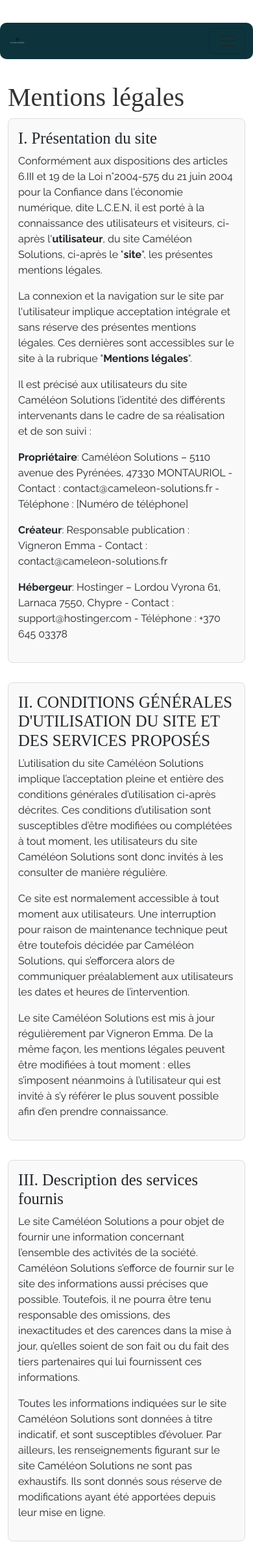
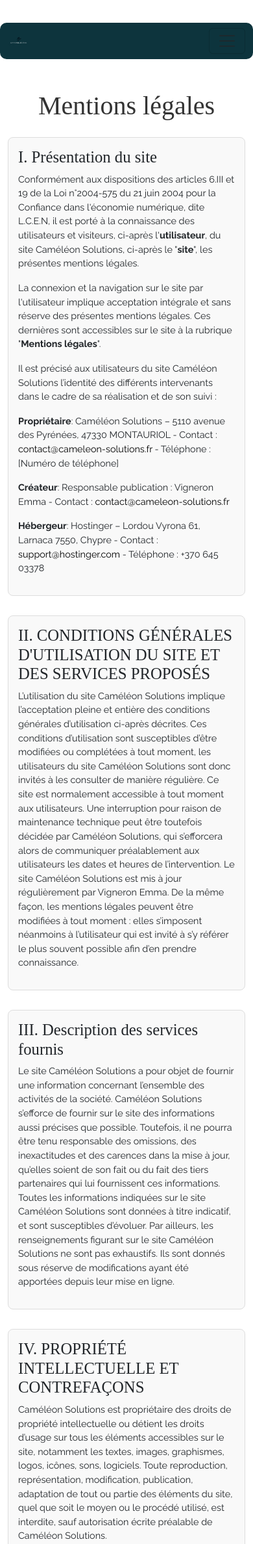
Before and after one commit to EmmaVgn/cameleonwebsite, a Symfony app: template templates/home/legal.html.twig in a window 390 px wide. Shown: the top 2376 px of the page at 65% size. Run offline with Twig, Linux system fonts and the light colour scheme; the template is opened without the code that fills it, so the values that code supplies are empty; style sheets or scripts are compiled from the project's sources; some libraries are stand-ins or nearby versions; some web fonts are replaced.

Commit message:
responsiv MAJ

```diff
--- a/assets/styles/app.css
+++ b/assets/styles/app.css
@@ -111,6 +111,12 @@ h4 {
   margin-right: 15px;
 }
 
+.logo {
+  width: 9%;
+  max-width: 200px;
+  height: auto;
+}
+
 /*--------------------------------------------------------------
 # Footer
 --------------------------------------------------------------*/
@@ -1094,13 +1097,11 @@ h4 {
 /*--------------------------------------------------------------
 # Responsive
 --------------------------------------------------------------*/
-/*HOMEPAGE TAILLE TABLETTES PAYASAGR*/
+
+/* HOMEPAGE TAILLE TABLETTES ET MOBILES */
 @media (max-width: 1024px) {
-  .logo {
-    width: 8% !important;
-  }
   .line {
-    font-size: 2rem;
+    font-size: 1.4rem;
     position: relative;
     left: -25%;
   }
@@ -1200,16 +1189,62 @@ h4 {
   .project-description {
     font-size: 1rem;
   }
+
+  .content-box {
+    width: 100%;
+    margin-bottom: 20px;
+  }
+
+  .content-box {
+    width: 100%;
+    margin-bottom: 15px;
+  }
+
+  h4 {
+    font-size: 1.5rem;
+  }
+
+  p {
+    font-size: 0.9rem;
+  }
+
+  @media (max-width: 768px) {
+    .popup {
+      width: 90%;
+      padding: 15px;
+    }
+
+    .popup h4 {
+      font-size: 1.2rem;
+    }
+
+    .popup p {
+      font-size: 0.85rem;
+    }
+  }
 }
 
-/*Contact*/
+/* CONTACT SECTION */
 @media (max-width: 768px) {
   .contact-content .row {
     flex-direction: column;
   }
+
+  .service-contact-section h2 {
+    font-size: 1.5rem;
+  }
+
+  .service-contact-section p {
+    font-size: 0.9rem;
+  }
+
+  .service-contact-section .btn-primary {
+    padding: 0.5rem 1rem;
+    font-size: 0.9rem;
+  }
 }
 
-/*Picto*/
+/* PICTO SECTION */
 @media (max-width: 768px) {
   .avt_container {
     flex-direction: column;
--- a/templates/home/legal.html.twig
+++ b/templates/home/legal.html.twig
@@ -3,89 +3,75 @@
 {% endblock %}
 {% block body %}
 	<body id="privacy-policy">
-		<div class="container mt-7">
-			<h1 class="title">Mentions légales</h1>
+		<div class="container mt-5">
+			<h1 class="title text-center">Mentions légales</h1>
 
-			<div class="legal-article">
+			<div class="legal-article mt-4">
 				<h2>I. Présentation du site</h2>
 				<p>Conformément aux dispositions des articles 6.III et 19 de la Loi n°2004-575 du 21 juin 2004 pour la Confiance dans l'économie numérique, dite L.C.E.N, il est porté à la connaissance des utilisateurs et visiteurs, ci-après l'<strong>utilisateur</strong>, du site Caméléon Solutions, ci-après le "<strong>site</strong>", les présentes mentions légales.</p>
 				<p>La connexion et la navigation sur le site par l'utilisateur implique acceptation intégrale et sans réserve des présentes mentions légales. Ces dernières sont accessibles sur le site à la rubrique "<strong>Mentions légales</strong>".</p>
 				<p>Il est précisé aux utilisateurs du site Caméléon Solutions l’identité des différents intervenants dans le cadre de sa réalisation et de son suivi :</p>
 				<p>
-					<strong>Propriétaire</strong>: Caméléon Solutions – 5110 avenue des Pyrénées, 47330 MONTAURIOL - Contact : contact@cameleon-solutions.fr - Téléphone : [Numéro de téléphone]</p>
+					<strong>Propriétaire</strong>: Caméléon Solutions – 5110 avenue des Pyrénées, 47330 MONTAURIOL - Contact :
+					<a href="mailto:contact@cameleon-solutions.fr">contact@cameleon-solutions.fr</a>
+					- Téléphone : [Numéro de téléphone]
+				</p>
 				<p>
-					<strong>Créateur</strong>: Responsable publication : Vigneron Emma - Contact : contact@cameleon-solutions.fr</p>
+					<strong>Créateur</strong>: Responsable publication : Vigneron Emma - Contact :
+					<a href="mailto:contact@cameleon-solutions.fr">contact@cameleon-solutions.fr</a>
+				</p>
 				<p>
-					<strong>Hébergeur</strong>: Hostinger – Lordou Vyrona 61, Larnaca 7550, Chypre - Contact : support@hostinger.com - Téléphone : +370 645 03378
+					<strong>Hébergeur</strong>: Hostinger – Lordou Vyrona 61, Larnaca 7550, Chypre - Contact :
+					<a href="mailto:support@hostinger.com">support@hostinger.com</a>
+					- Téléphone : +370 645 03378
 				</p>
 			</div>
 
-			<div class="legal-article">
-				<h2>II. CONDITIONS GÉNÉRALES D'UTILISATION DU SITE ET DES SERVICES PROPOSÉS</h2>
-				<p>L’utilisation du site Caméléon Solutions implique l’acceptation pleine et entière des conditions générales d’utilisation ci-après décrites. Ces conditions d’utilisation sont susceptibles d’être modifiées ou complétées à tout moment, les utilisateurs du site Caméléon Solutions sont donc invités à les consulter de manière régulière.</p>
-				<p>Ce site est normalement accessible à tout moment aux utilisateurs. Une interruption pour raison de maintenance technique peut être toutefois décidée par Caméléon Solutions, qui s’efforcera alors de communiquer préalablement aux utilisateurs les dates et heures de l’intervention.</p>
-				<p>Le site Caméléon Solutions est mis à jour régulièrement par Vigneron Emma. De la même façon, les mentions légales peuvent être modifiées à tout moment : elles s’imposent néanmoins à l’utilisateur qui est invité à s’y référer le plus souvent possible afin d’en prendre connaissance.</p>
-			</div>
+			{% set sections = [
+			{
+				"title": "II. CONDITIONS GÉNÉRALES D'UTILISATION DU SITE ET DES SERVICES PROPOSÉS",
+				"content": "L’utilisation du site Caméléon Solutions implique l’acceptation pleine et entière des conditions générales d’utilisation ci-après décrites. Ces conditions d’utilisation sont susceptibles d’être modifiées ou complétées à tout moment, les utilisateurs du site Caméléon Solutions sont donc invités à les consulter de manière régulière. Ce site est normalement accessible à tout moment aux utilisateurs. Une interruption pour raison de maintenance technique peut être toutefois décidée par Caméléon Solutions, qui s’efforcera alors de communiquer préalablement aux utilisateurs les dates et heures de l’intervention. Le site Caméléon Solutions est mis à jour régulièrement par Vigneron Emma. De la même façon, les mentions légales peuvent être modifiées à tout moment : elles s’imposent néanmoins à l’utilisateur qui est invité à s’y référer le plus souvent possible afin d’en prendre connaissance."
+			},
+			{
+				"title": "III. Description des services fournis",
+				"content": "Le site Caméléon Solutions a pour objet de fournir une information concernant l’ensemble des activités de la société. Caméléon Solutions s’efforce de fournir sur le site des informations aussi précises que possible. Toutefois, il ne pourra être tenu responsable des omissions, des inexactitudes et des carences dans la mise à jour, qu’elles soient de son fait ou du fait des tiers partenaires qui lui fournissent ces informations. Toutes les informations indiquées sur le site Caméléon Solutions sont données à titre indicatif, et sont susceptibles d’évoluer. Par ailleurs, les renseignements figurant sur le site Caméléon Solutions ne sont pas exhaustifs. Ils sont donnés sous réserve de modifications ayant été apportées depuis leur mise en ligne."
+			},
+			{
+				"title": "IV. PROPRIÉTÉ INTELLECTUELLE ET CONTREFAÇONS",
+				"content": "Caméléon Solutions est propriétaire des droits de propriété intellectuelle ou détient les droits d’usage sur tous les éléments accessibles sur le site, notamment les textes, images, graphismes, logos, icônes, sons, logiciels. Toute reproduction, représentation, modification, publication, adaptation de tout ou partie des éléments du site, quel que soit le moyen ou le procédé utilisé, est interdite, sauf autorisation écrite préalable de Caméléon Solutions."
+			},
+			{
+				"title": "V. LIMITATIONS DE RESPONSABILITÉ",
+				"content": "Caméléon Solutions ne pourra être tenu responsable des dommages directs et indirects causés au matériel de l’utilisateur, lors de l’accès au site Caméléon Solutions, et résultant soit de l’utilisation d’un matériel ne répondant pas aux spécifications indiquées, soit de l’apparition d’un bug ou d’une incompatibilité."
+			},
+			{
+				"title": "VI. Gestion des données personnelles",
+				"content": "En France, les données personnelles sont notamment protégées par la loi n° 78-87 du 6 janvier 1978, la loi n° 2004-801 du 6 août 2004, l’article L. 226-13 du Code pénal et la Directive Européenne du 24 octobre 1995. À l'occasion de l'utilisation du site Caméléon Solutions, peuvent être recueillies : l'URL des liens par l'intermédiaire desquels l'utilisateur a accédé au site, le fournisseur d'accès de l'utilisateur, l'adresse de protocole Internet (IP) de l'utilisateur. En tout état de cause, Caméléon Solutions ne collecte des informations personnelles relatives à l'utilisateur que pour le besoin de certains services proposés par le site. L'utilisateur fournit ces informations en toute connaissance de cause, notamment lorsqu'il procède par lui-même à leur saisie. Il est alors précisé à l'utilisateur du site Caméléon Solutions l’obligation ou non de fournir ces informations."
+			},
+			{
+				"title": "VII. Liens hypertextes et cookies",
+				"content": "Le site Caméléon Solutions contient un certain nombre de liens hypertextes vers d’autres sites, mis en place avec l’autorisation de Caméléon Solutions. Cependant, Caméléon Solutions n’a pas la possibilité de vérifier le contenu des sites ainsi visités, et n’assumera en conséquence aucune responsabilité de ce fait. La navigation sur le site Caméléon Solutions est susceptible de provoquer l’installation de cookie(s) sur l’ordinateur de l’utilisateur. L'utilisateur peut désactiver les cookies en se rendant dans les paramètres de son navigateur."
+			},
+			{
+				"title": "VIII. Droit applicable et attribution de juridiction",
+				"content": "Tout litige en relation avec l’utilisation du site Caméléon Solutions est soumis au droit français. Il est fait attribution exclusive de juridiction aux tribunaux compétents de Agen."
+			},
+			{
+				"title": "IX. LES PRINCIPALES LOIS CONCERNÉES",
+				"content": "Loi n° 78-17 du 6 janvier 1978, notamment modifiée par la loi n° 2004-801 du 6 août 2004 relative à l'informatique, aux fichiers et aux libertés. Loi n° 2004-575 du 21 juin 2004 pour la confiance dans l'économie numérique."
+			},
+			{
+				"title": "X. Contact",
+				"content": "Pour toute question relative aux présentes mentions légales ou pour exercer vos droits, vous pouvez nous contacter :<br><strong>Caméléon Solutions</strong><br>5110 avenue des Pyrénées,<br>47330 MONTAURIOL<br>Email : <a href='mailto:contact@cameleon-solutions.fr'>contact@cameleon-solutions.fr</a><br>Téléphone : [Numéro de téléphone]"
+			}
+		] %}
 
-			<div class="legal-article">
-				<h2>III. Description des services fournis</h2>
-				<p>Le site Caméléon Solutions a pour objet de fournir une information concernant l’ensemble des activités de la société. Caméléon Solutions s’efforce de fournir sur le site des informations aussi précises que possible. Toutefois, il ne pourra être tenu responsable des omissions, des inexactitudes et des carences dans la mise à jour, qu’elles soient de son fait ou du fait des tiers partenaires qui lui fournissent ces informations.</p>
-				<p>Toutes les informations indiquées sur le site Caméléon Solutions sont données à titre indicatif, et sont susceptibles d’évoluer. Par ailleurs, les renseignements figurant sur le site Caméléon Solutions ne sont pas exhaustifs. Ils sont donnés sous réserve de modifications ayant été apportées depuis leur mise en ligne.</p>
-			</div>
-
-			<div class="legal-article">
-				<h2>IV. PROPRIÉTÉ INTELLECTUELLE ET CONTREFAÇONS</h2>
-				<p>Caméléon Solutions est propriétaire des droits de propriété intellectuelle ou détient les droits d’usage sur tous les éléments accessibles sur le site, notamment les textes, images, graphismes, logos, icônes, sons, logiciels. Toute reproduction, représentation, modification, publication, adaptation de tout ou partie des éléments du site, quel que soit le moyen ou le procédé utilisé, est interdite, sauf autorisation écrite préalable de Caméléon Solutions.</p>
-			</div>
-
-			<div class="legal-article">
-				<h2>V. LIMITATIONS DE RESPONSABILITÉ</h2>
-				<p>Caméléon Solutions ne pourra être tenu responsable des dommages directs et indirects causés au matériel de l’utilisateur, lors de l’accès au site Caméléon Solutions, et résultant soit de l’utilisation d’un matériel ne répondant pas aux spécifications indiquées, soit de l’apparition d’un bug ou d’une incompatibilité.</p>
-			</div>
-
-			<div class="legal-article">
-				<h2>VI. Gestion des données personnelles</h2>
-				<p>En France, les données personnelles sont notamment protégées par la loi n° 78-87 du 6 janvier 1978, la loi n° 2004-801 du 6 août 2004, l’article L. 226-13 du Code pénal et la Directive Européenne du 24 octobre 1995.</p>
-				<p>À l'occasion de l'utilisation du site Caméléon Solutions, peuvent être recueillies : l'URL des liens par l'intermédiaire desquels l'utilisateur a accédé au site, le fournisseur d'accès de l'utilisateur, l'adresse de protocole Internet (IP) de l'utilisateur.</p>
-				<p>En tout état de cause, Caméléon Solutions ne collecte des informations personnelles relatives à l'utilisateur que pour le besoin de certains services proposés par le site. L'utilisateur fournit ces informations en toute connaissance de cause, notamment lorsqu'il procède par lui-même à leur saisie. Il est alors précisé à l'utilisateur du site Caméléon Solutions l’obligation ou non de fournir ces informations.</p>
-				<p>
-					<strong>Caméléon Solutions</strong><br>
-					Email :
-					<a href="mailto:contact@cameleon-solutions.fr">contact@cameleon-solutions.fr</a><br>
-					Téléphone : [Numéro de téléphone]
-				</p>
-			</div>
-
-			<div class="legal-article">
-				<h2>VII. Liens hypertextes et cookies</h2>
-				<p>Le site Caméléon Solutions contient un certain nombre de liens hypertextes vers d’autres sites, mis en place avec l’autorisation de Caméléon Solutions. Cependant, Caméléon Solutions n’a pas la possibilité de vérifier le contenu des sites ainsi visités, et n’assumera en conséquence aucune responsabilité de ce fait.</p>
-				<p>La navigation sur le site Caméléon Solutions est susceptible de provoquer l’installation de cookie(s) sur l’ordinateur de l’utilisateur. L'utilisateur peut désactiver les cookies en se rendant dans les paramètres de son navigateur.</p>
-			</div>
-
-			<div class="legal-article">
-				<h2>VIII. Droit applicable et attribution de juridiction</h2>
-				<p>Tout litige en relation avec l’utilisation du site Caméléon Solutions est soumis au droit français. Il est fait attribution exclusive de juridiction aux tribunaux compétents de Agen.</p>
-			</div>
-
-			<div class="legal-article">
-				<h2>IX. LES PRINCIPALES LOIS CONCERNÉES</h2>
-				<p>Loi n° 78-17 du 6 janvier 1978, notamment modifiée par la loi n° 2004-801 du 6 août 2004 relative à l'informatique, aux fichiers et aux libertés.</p>
-				<p>Loi n° 2004-575 du 21 juin 2004 pour la confiance dans l'économie numérique.</p>
-			</div>
-
-			<div class="legal-article">
-				<h2>X. Contact</h2>
-				<p>Pour toute question relative aux présentes mentions légales ou pour exercer vos droits, vous pouvez nous contacter :</p>
-				<p>
-					<strong>Caméléon Solutions</strong><br>
-					5110 avenue des Pyrénées,<br>
-					47330 MONTAURIOL<br>
-					Email :
-					<a href="mailto:contact@cameleon-solutions.fr">contact@cameleon-solutions.fr</a><br>
-					Téléphone : [Numéro de téléphone]
-				</p>
-			</div>
-
+			{% for section in sections %}
+				<div class="legal-article mt-4">
+					<h2>{{ section.title }}</h2>
+					<p>{{ section.content|raw }}</p>
+				</div>
+			{% endfor %}
 		</div>
 	</body>
 {% endblock %}
--- a/templates/home/project.html.twig
+++ b/templates/home/project.html.twig
@@ -1,6 +1,6 @@
 <div class="container mt-5">
 	<div class="row align-items-center">
-		<div class="col-md-6">
+		<div class="col-md-6 col-12 mb-4 mb-md-0">
 			<div id="project" class="project-container">
 				<h2 class="project-heading">
 					<div class="heading-part1">À l'écoute de vos attentes</div>
@@ -15,8 +15,8 @@
 				</p>
 			</div>
 		</div>
-		<div class="col-md-6">
-			<img src="{{ asset('/img/autres/emma.jpg') }}" alt="Photo de Emma VIGNERON" class="my-photo img-fluid">
+		<div class="col-md-6 col-12">
+			<img src="{{ asset('/img/autres/emma.jpg') }}" alt="Photo de Emma VIGNERON" class="my-photo img-fluid rounded">
 		</div>
 	</div>
 </div>
--- a/templates/home/typing.html.twig
+++ b/templates/home/typing.html.twig
@@ -1,12 +1,10 @@
-<div class="typing-effect mt-10">
+<div class="typing-effect mt-5 text-center mt-10">
 	<div class="line">
 		<b>
 			<h1>
 				Emma VIGNERON : Développeuse
 				<span id="word">
-					<u>
-						web
-					</u>
+					<u>web</u>
 				</span>
 			</h1>
 		</b>
--- a/templates/shared/_navbar.html.twig
+++ b/templates/shared/_navbar.html.twig
@@ -1,6 +1,6 @@
 <nav class="navbar navbar-expand-lg {% if not isHomepage %}navbar-background{% endif %}">
 	<div class="container-fluid">
-		<img src="{{ asset('/img/autres/CAMELEONSOLUTIONSGIFLOGO-ezgif.com-effects.gif') }}" class="logo" style="width: 9%">
+		<img src="{{ asset('/img/autres/CAMELEONSOLUTIONSGIFLOGO-ezgif.com-effects.gif') }}" class="logo">
 		<a class="navbar-brand" href="{{ path('homepage') }}"></a>
 		<button class="navbar-toggler" type="button" data-bs-toggle="collapse" data-bs-target="#navbarColor02" aria-controls="navbarColor02" aria-expanded="false" aria-label="Toggle navigation">
 			<span class="navbar-toggler-icon"></span>
```
Also changed, not shown: other parts of assets/styles/app.css (+111 -49 lines), templates/home/cgv.html.twig (+24 -26 lines), templates/home/politique.html.twig (+20 -55 lines).
